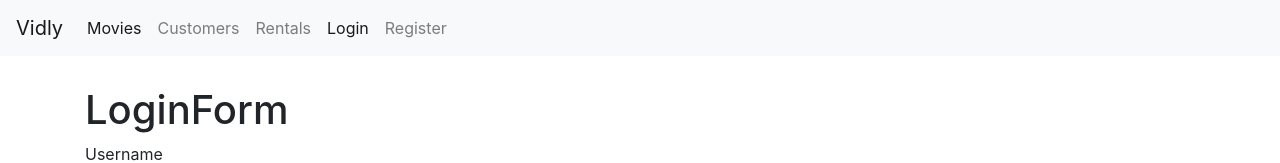
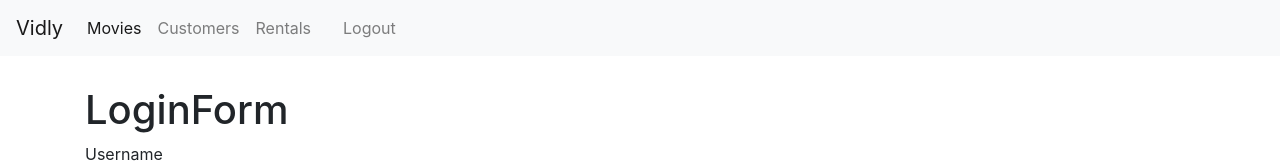
Before and after one commit to kanastasov/ReactVidlyApp, a React (Create React App) app: page /login in a window 1280 px wide. Shown: the top 163 px of the page. Built offline with nearby package versions, Linux system fonts and the light colour scheme; no server answers.

Commit message:
navbar user

```diff
--- a/package.json
+++ b/package.json
@@ -10,6 +10,7 @@
     "bootstrap": "^4.1.1",
     "font-awesome": "^4.7.0",
     "joi-browser": "^13.4.0",
+    "jwt-decode": "^2.2.0",
     "lodash": "^4.17.10",
     "prop-types": "^15.6.2",
     "react": "^16.13.1",
--- a/src/App.js
+++ b/src/App.js
@@ -11,13 +11,30 @@
 import RegisterForm from './components/registerForm';
 import "./App.css";
 import 'react-toastify/dist/ReactToastify.css';
+import jwtDecode from 'jwt-decode';
+
+
 
 class App extends Component {
+  state = {};
+
+  componentDidMount() {
+    try {
+      const jwt = localStorage.getItem("token");
+      const user = jwtDecode(jwt);
+      this.setState({user});
+      console.log(user);
+    } catch (ex) {
+
+    }
+
+  }
+
   render() {
     return (
       <React.Fragment>
         <ToastContainer/>
-        <NavBar />
+        <NavBar user={this.state.user} />
         <main className="container">
           <Switch>
             <Route path="/register" component={RegisterForm} />
--- a/src/components/loginForm.jsx
+++ b/src/components/loginForm.jsx
@@ -19,7 +19,7 @@
             const { data } = this.state;
             const {data: jwt} = await login(data.username, data.password);
             localStorage.setItem("token", jwt);
-            this.props.history.push("/");
+            window.location='/';
             console.log(jwt);
         } catch (ex) {
            if(ex.response && ex.response.status ===400) {
--- a/src/components/navBar.jsx
+++ b/src/components/navBar.jsx
@@ -1,7 +1,7 @@
 import React, { Component } from 'react';
 import {Link, NavLink } from 'react-router-dom';
 
-const NavBar = () => {
+const NavBar = (user) => {
     return (
         <nav className="navbar navbar-expand-lg navbar-light bg-light">
             <Link className="navbar-brand" to="/">
@@ -20,6 +20,9 @@
             <li className="nav-item">
                 <NavLink className="nav-link" to="/rentals">Rentals</NavLink>
             </li>
+
+            {!user &&
+            <React.Fragment>
             <li className="nav-item">
                 <NavLink className="nav-link" to="/login">
                     Login
@@ -30,6 +33,23 @@
                     Register
             </NavLink>
             </li>
+            </React.Fragment>
+            }
+
+            {user &&
+            <React.Fragment>
+            <li className="nav-item">
+                <NavLink className="nav-link" to="/profile">
+                    {user.name}
+            </NavLink>
+            </li>
+             <li className="nav-item">
+                <NavLink className="nav-link" to="/logout">
+                    Logout
+            </NavLink>
+            </li>
+            </React.Fragment>
+            }
 
             </ul>
             </div>
--- a/src/components/registerForm.jsx
+++ b/src/components/registerForm.jsx
@@ -28,7 +28,7 @@
     try {
       const response = await userService.register(this.state.data);
       localStorage.setItem("token", response.headers["x-auth-token"]);
-      this.props.history.push("/");
+      window.location = '/';
       console.log(response);
     } catch (ex) {
         if(ex.response && ex.response.status === 400) {
```
Also changed, not shown: 1 other file (tests, documents, lock files or other folders).
